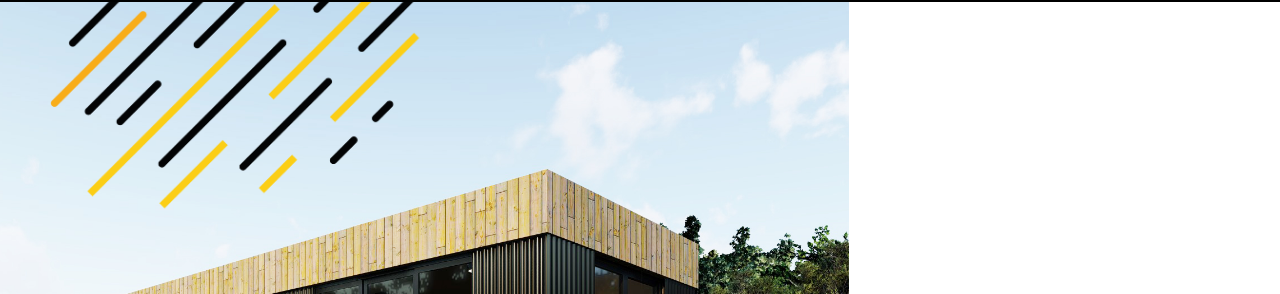
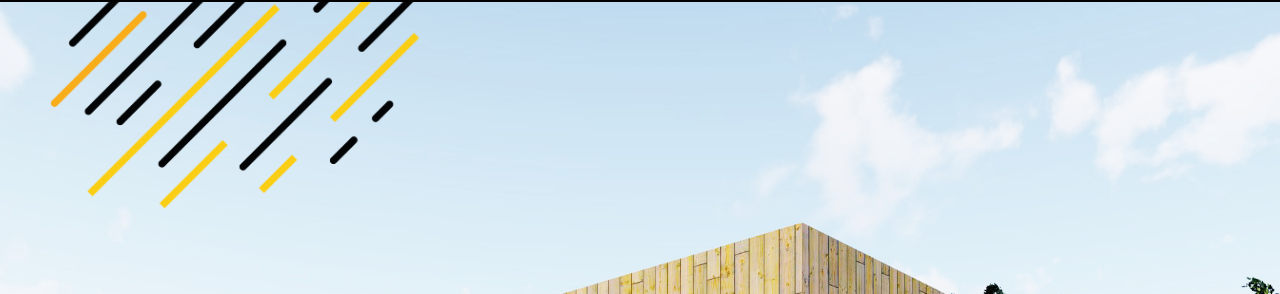
Before and after one commit to FranciscoBaglietto/LaloBox-ProyectoFinal, a website: page index.html in a window 1280 px wide. Shown: the part 66-360 px from the top of the page. Drawn offline with nearby package versions, Linux system fonts and the light colour scheme.

Commit message:
Acomode el home

```diff
--- a/scss/components/_home.scss
+++ b/scss/components/_home.scss
@@ -1,12 +1,12 @@
 .main__inicio{
     background-image: url("../imagen/imageninicio2.jpg");
-    height: 100%;
+    height: 50rem;
     object-fit:cover;
     object-position: center;
     background-repeat: no-repeat;
     background-size: cover;
     background-position: center;
-    width: fit-content;
+    width: auto;
     overflow: hidden;
 
     .sticker{
```
Also changed, not shown: css/main.css.
